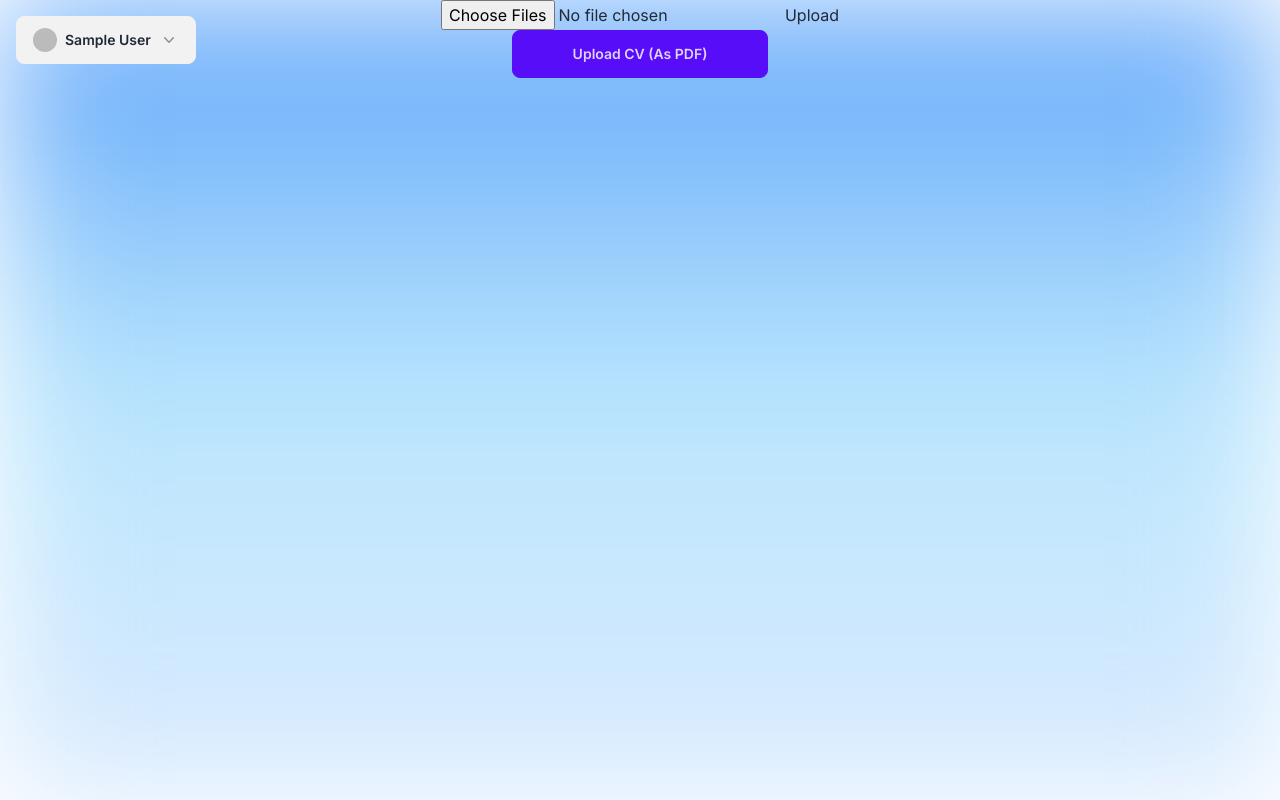
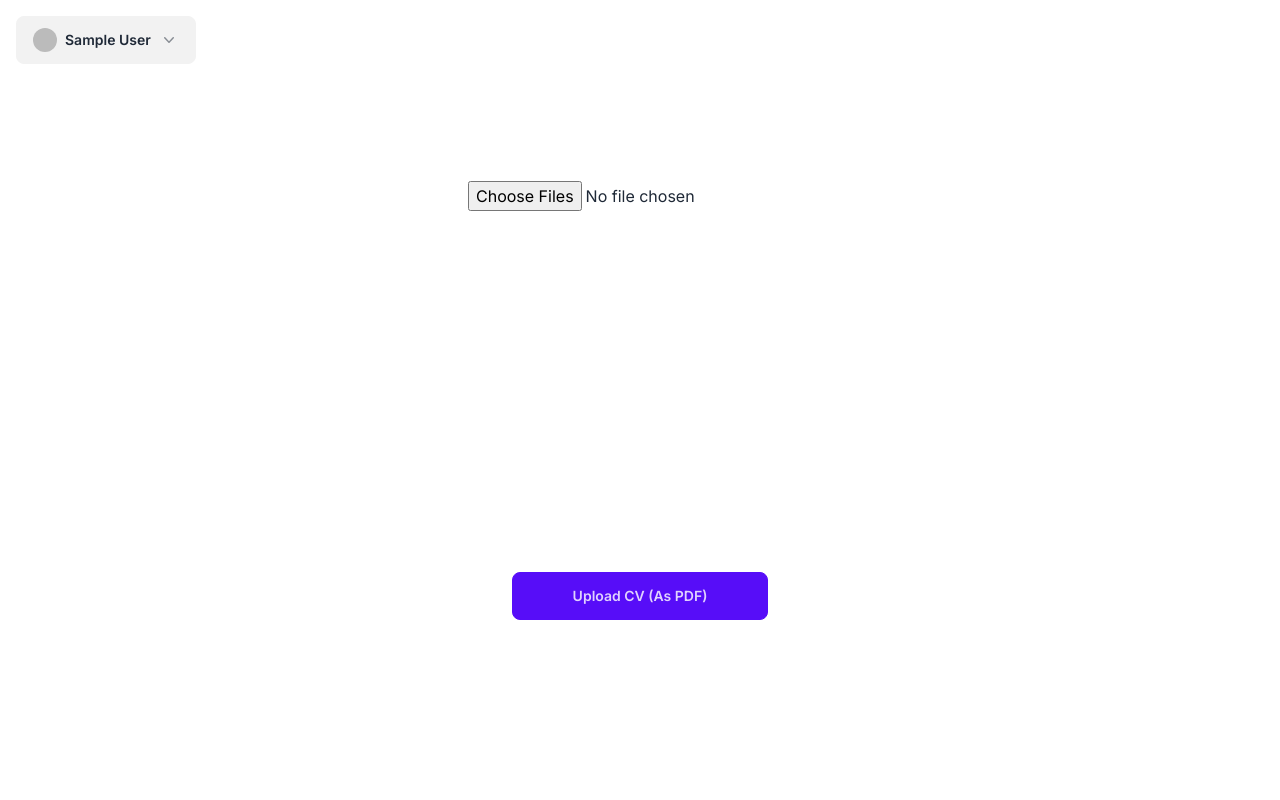
Before and after one commit to ASW9/CV-checker, a Next.js app: page /cv-upload in a window 1280 px wide. Built offline with nearby package versions, Linux system fonts and the light colour scheme; no server answers; sample sign-in values are in the browser's storage.

Commit message:
updated ui

```diff
--- a/app/cv-upload/layout.js
+++ b/app/cv-upload/layout.js
@@ -3,6 +3,7 @@ import { redirect } from "next/navigation";
 import { getServerSession } from "next-auth";
 import { authOptions } from "@/utils/next-auth";
 import config from "@/config";
+import ButtonAccount from '@/components/ButtonAccount';
 
 // This is a server-side component to ensure the user is logged in.
 // If not, it will redirect to the login page.
@@ -29,19 +30,11 @@ export default async function LayoutPrivate({ children }) {
     // before:blur-2xl
     // transition
     // duration-200
-    return <div className="h-full">
-        <div className="
-            absolute
-            h-full w-full
-            blur-3xl
-        ">
-            <div className="relative h-full w-full">
-                <div className="absolute bg-gradient-to-b from-blue-400 to-blue-100 via-sky-200 h-full w-full"></div>
-                {/* <div className="absolute left-0 top-32 bg-red-200 h-64 w-32 rounded-full"></div> */}
-                {/* <div className="absolute left-64 bottom-16 bg-pink-200 h-64 w-32 rounded-full"></div> */}
-                {/* <div className="absolute right-0 bottom-64 bg-green-200 h-32 w-64 rounded-full"></div> */}
-            </div>
+    return <div className="h-screen">
+        <div className="absolute m-4 left-0">
+            <ButtonAccount />
         </div>
+
         {children}
     </div>;
 }
--- a/app/cv-upload/page.js
+++ b/app/cv-upload/page.js
@@ -1,6 +1,5 @@
 "use client"
 import { useEffect, useRef, useState } from 'react';
-import ButtonAccount from '@/components/ButtonAccount';
 
 const styles = {
     container: {
@@ -49,7 +48,7 @@ const ChatPage = () => {
 
         xhr.open(method, url);
         xhr.send(data);
-      }
+    }
 
     const uploadButtonClick = () => {
         //In this function we need to trigger a pop up that allows them to upload a file
@@ -64,24 +63,16 @@ const ChatPage = () => {
     }
 
     return (
-        <div style={{height: "100%"}} className='relative'>
-            <div className="absolute m-4 left-0">
-                <ButtonAccount />
-            </div>
+        <>
             <div style={styles.container} className='flex content-between justify'>
-                <form action="https://httpbin.org/post" method="post" enctype="multipart/form-data">
-                    <input name="file" type="file" multiple></input>
-                    <button onClick={handleSubmit}>
-                        Upload
-                    </button>
-                </form>
-                < div class >
+                <input name="file" type="file" multiple></input>
+                < div >
                     <button action="https://httpbin.org/post" className="btn btn-primary btn-wide" onClick={uploadButtonClick}>
                         Upload CV (as PDF)
                     </button>
                 </div>
             </div>
-        </div>
+        </>
   );
 
 };
```
